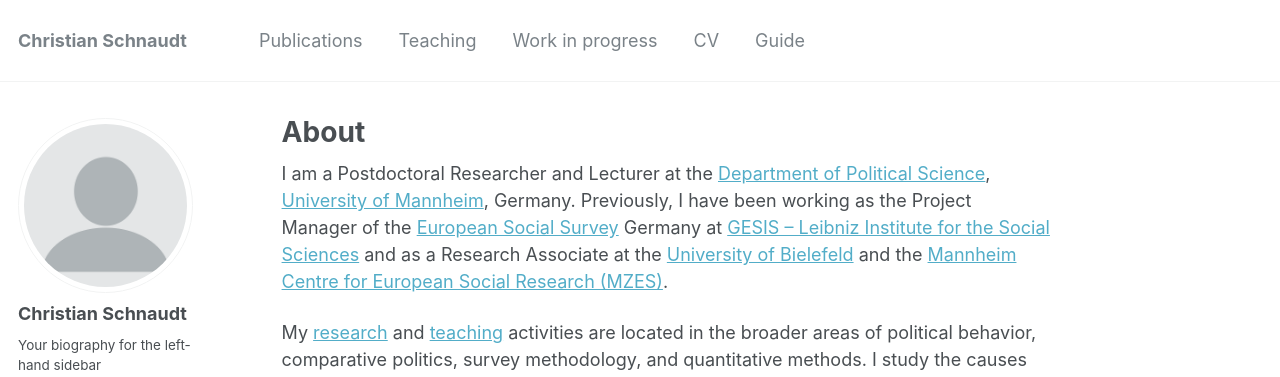
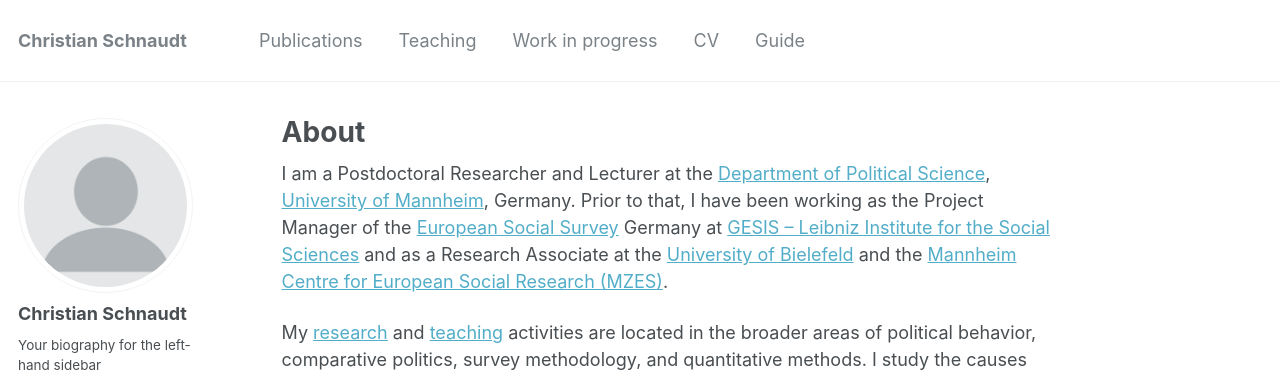
Before and after one commit to cschnaudt/cschnaudt.github.io, a Jekyll site: the page built from _pages/about.md, in a window 1280 px wide. Shown: the top 377 px of the page. Built offline with Jekyll 4.4.1, drawn with Linux system fonts in a browser that asks for light colours; some web fonts are replaced.

Commit message:
Update about.md

```diff
--- a/_pages/about.md
+++ b/_pages/about.md
@@ -8,7 +8,7 @@ redirect_from:
   - /about.html
 ---
 
-I am a Postdoctoral Researcher and Lecturer at the [Department of Political Science](https://www.sowi.uni-mannheim.de/en/research/political-science/), [University of Mannheim](https://www.uni-mannheim.de/en/), Germany. Previously, I have been working as the Project Manager of the [European Social Survey](https://www.europeansocialsurvey.org/) Germany at [GESIS -- Leibniz Institute for the Social Sciences](https://www.gesis.org) and as a Research Associate at the [University of Bielefeld](https://www.uni-bielefeld.de/(en)/soz/) and the [Mannheim Centre for European Social Research (MZES)](https://www.mzes.uni-mannheim.de/d7/en).
+I am a Postdoctoral Researcher and Lecturer at the [Department of Political Science](https://www.sowi.uni-mannheim.de/en/research/political-science/), [University of Mannheim](https://www.uni-mannheim.de/en/), Germany. Prior to that, I have been working as the Project Manager of the [European Social Survey](https://www.europeansocialsurvey.org/) Germany at [GESIS -- Leibniz Institute for the Social Sciences](https://www.gesis.org) and as a Research Associate at the [University of Bielefeld](https://www.uni-bielefeld.de/(en)/soz/) and the [Mannheim Centre for European Social Research (MZES)](https://www.mzes.uni-mannheim.de/d7/en).
 
 My [research](https://cschnaudt.github.io/publications/) and [teaching](https://cschnaudt.github.io/teaching/) activities are located in the broader areas of political behavior, comparative politics, survey methodology, and quantitative methods. I study the causes and consequences of citizens' political attitudes and behaviors in contemporary democracies, paying particular attention to the contexts in which citizens are embedded. Specifically, I am interested in topics such as [political trust and confidence](https://www.springer.com/us/book/9783319894317), political participation, political sophistication, as well as democratic norms and values.
 
```
